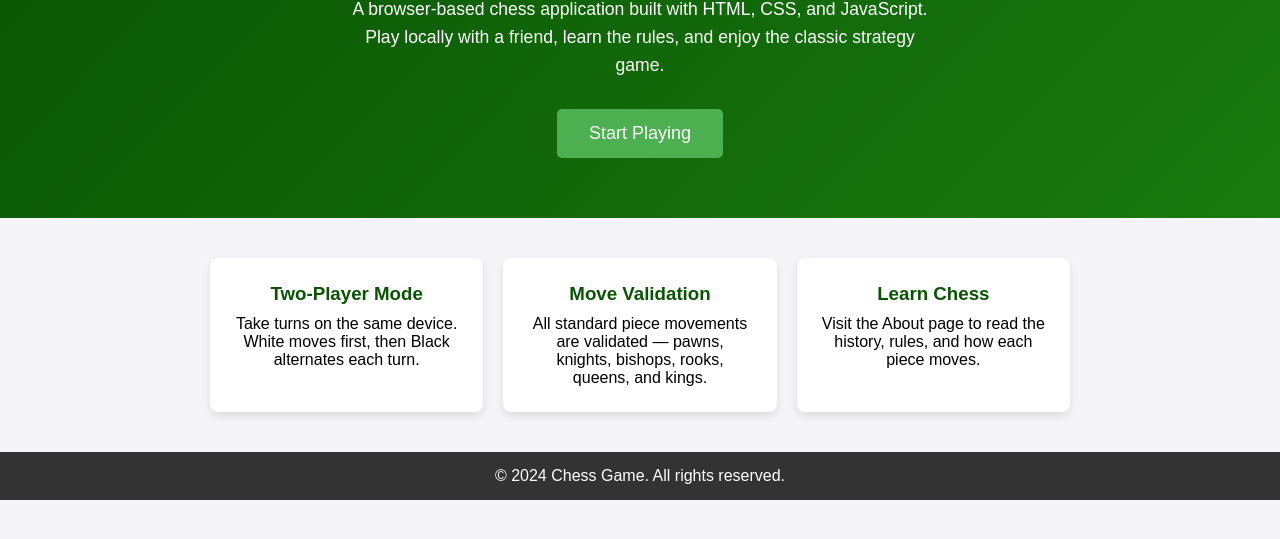
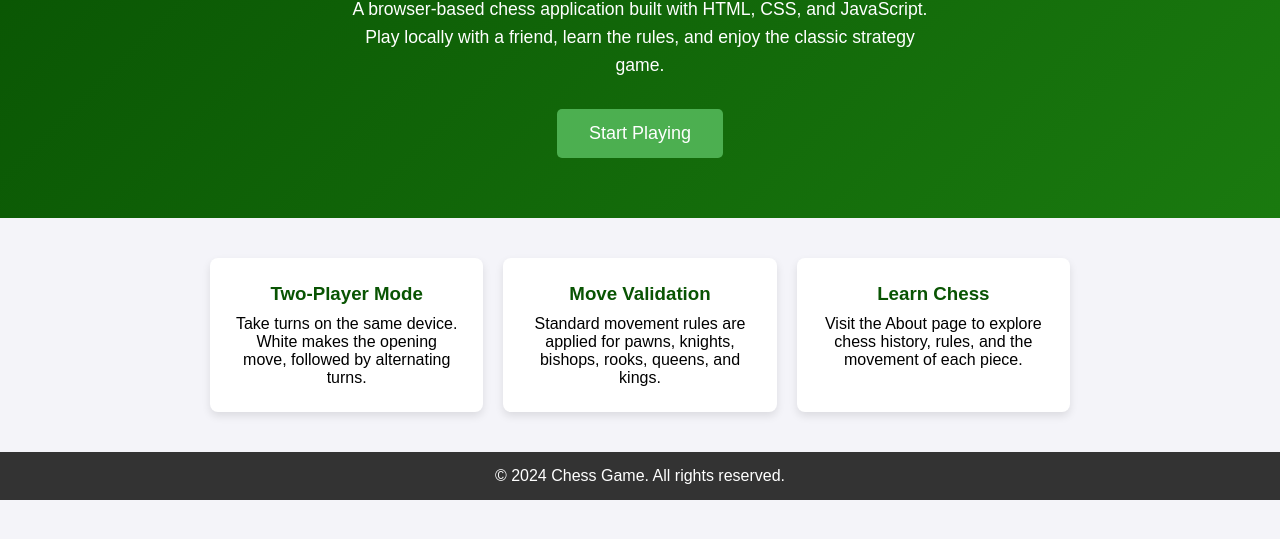
Before and after one commit to Sibghatullah-Laghari/CheckMate.js, a website: page index.html in a window 1280 px wide. Shown: the part 173-712 px from the top of the page. Drawn offline with Linux system fonts and the light colour scheme.

Commit message:
Update index.html

```diff
--- a/index.html
+++ b/index.html
@@ -2,6 +2,7 @@
 <html lang="en">
 <head>
     <meta charset="UTF-8">
+    <!-- Responsive layout for desktop and mobile devices -->
     <meta name="viewport" content="width=device-width, initial-scale=1.0">
     <title>Chess Game - Home</title>
     <link rel="stylesheet" href="styles.css">
@@ -12,6 +13,7 @@
             margin: 0;
         }
 
+        /* Top navigation bar */
         .navbar {
             background-color: #333;
             padding: 10px 20px;
@@ -38,6 +40,7 @@
             color: #e8ad4e !important;
         }
 
+        /* Hero section */
         .hero {
             text-align: center;
             padding: 60px 20px;
@@ -57,6 +60,7 @@
             line-height: 1.6;
         }
 
+        /* Primary action button */
         .btn-primary {
             display: inline-block;
             background-color: #4CAF50;
@@ -73,6 +77,7 @@
             color: white;
         }
 
+        /* Feature cards section */
         .features {
             max-width: 900px;
             margin: 40px auto;
@@ -95,6 +100,7 @@
             margin-bottom: 10px;
         }
 
+        /* Footer section */
         .footer {
             background-color: #333;
             color: white;
@@ -105,6 +111,7 @@
     </style>
 </head>
 <body>
+    <!-- Main navigation -->
     <nav class="navbar">
         <a href="index.html" class="navbar-brand">Chess Game</a>
         <div>
@@ -116,27 +123,32 @@
         </div>
     </nav>
 
+    <!-- Welcome section -->
     <section class="hero">
         <h1>Welcome to Chess Game</h1>
         <p>A browser-based chess application built with HTML, CSS, and JavaScript. Play locally with a friend, learn the rules, and enjoy the classic strategy game.</p>
         <a href="chess.html" class="btn-primary">Start Playing</a>
     </section>
 
+    <!-- Project highlights -->
     <section class="features">
         <div class="feature-card">
             <h3>Two-Player Mode</h3>
-            <p>Take turns on the same device. White moves first, then Black alternates each turn.</p>
+            <p>Take turns on the same device. White makes the opening move, followed by alternating turns.</p>
         </div>
+
         <div class="feature-card">
             <h3>Move Validation</h3>
-            <p>All standard piece movements are validated — pawns, knights, bishops, rooks, queens, and kings.</p>
+            <p>Standard movement rules are applied for pawns, knights, bishops, rooks, queens, and kings.</p>
         </div>
+
         <div class="feature-card">
             <h3>Learn Chess</h3>
-            <p>Visit the About page to read the history, rules, and how each piece moves.</p>
+            <p>Visit the About page to explore chess history, rules, and the movement of each piece.</p>
         </div>
     </section>
 
+    <!-- Website footer -->
     <footer class="footer">
         <p>&copy; 2024 Chess Game. All rights reserved.</p>
     </footer>
```
